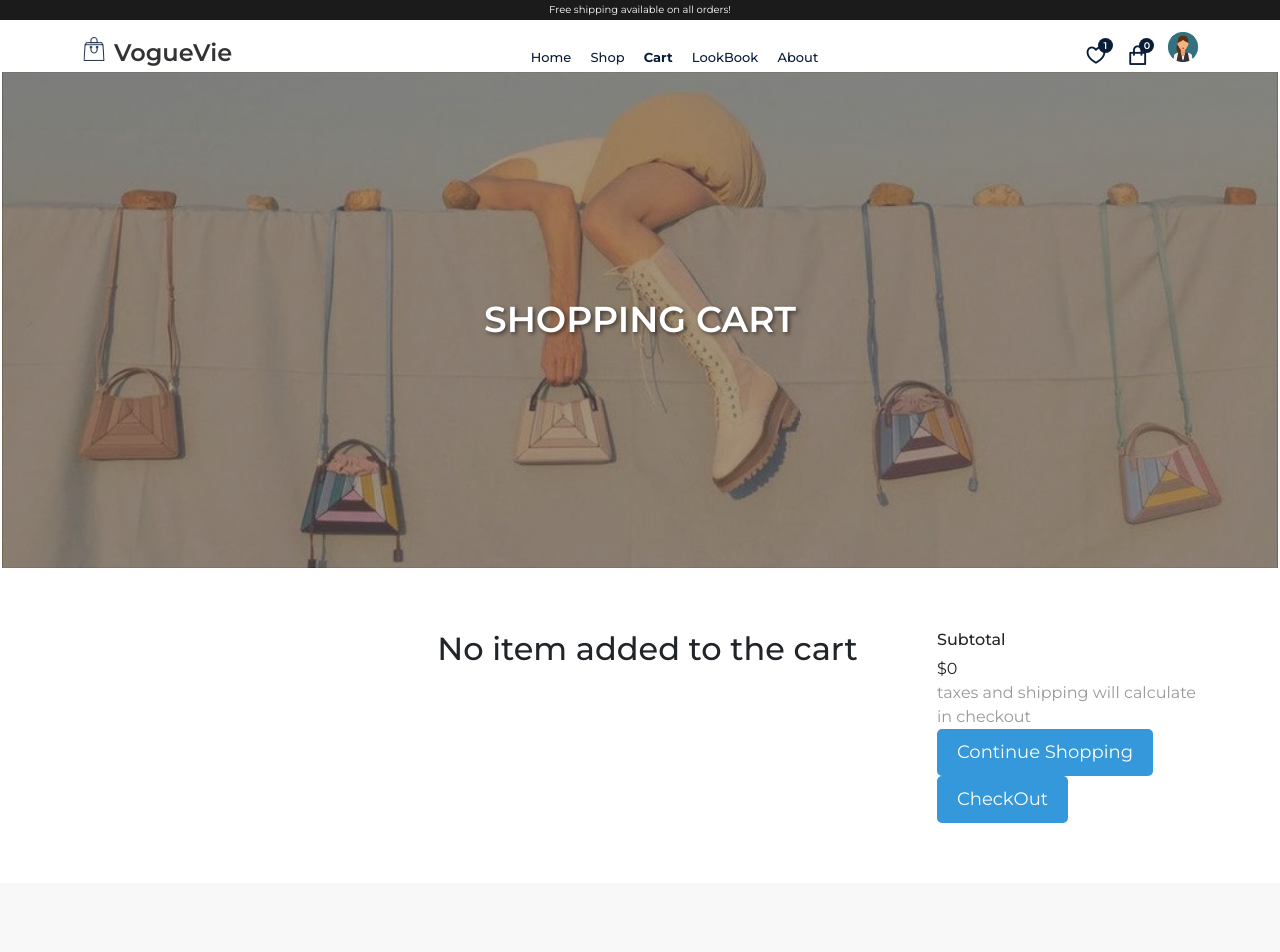
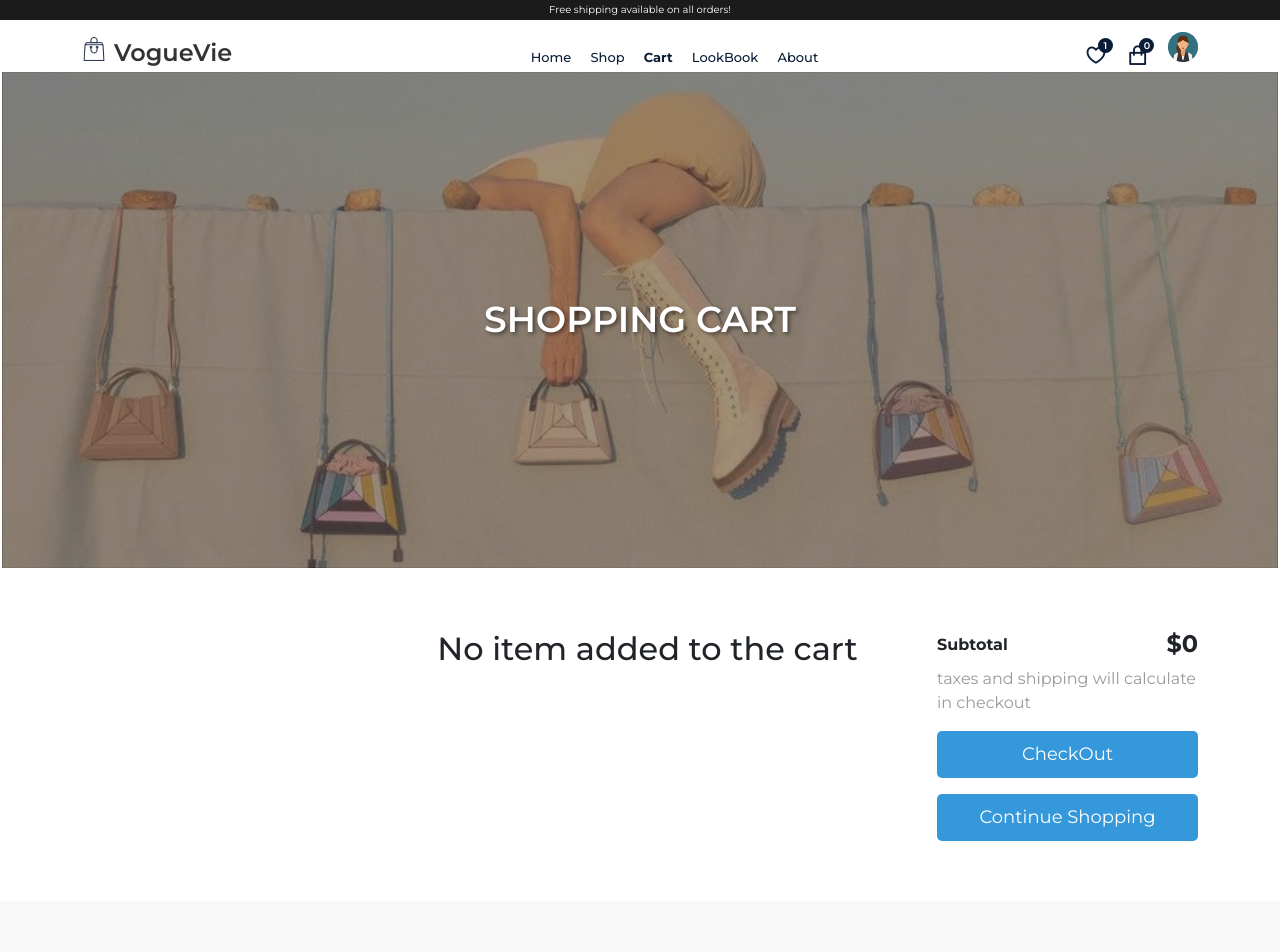
Before and after one commit to shemshajili/Ecommerce, a React (Create React App) app: page /cart in a window 1280 px wide. Shown: the top 952 px of the page. Built offline with nearby package versions, Linux system fonts and the light colour scheme.

Commit message:
Added subtotal css code

```diff
--- a/src/pages/Cart.jsx
+++ b/src/pages/Cart.jsx
@@ -56,13 +56,13 @@ const Cart = () => {
                         </Col>
                         <Col lg='3'>
                             <div>
-                                <h6>Subtotal</h6>
-                                <span>${totalAmount}</span>
+                                <h6 className='d-flex align-items-center  justify-content-between fw-bold fs-6'>Subtotal
+                                 <span className='fs-4 fw-bold'>${totalAmount}</span></h6>
                             </div>
-                            <p>taxes and shipping will calculate in checkout</p>
+                            <p className='fs-6 mt-2'>taxes and shipping will calculate in checkout</p>
                             <div>
-                            <button className="buy__btn"><Link to='/shop'>Continue Shopping</Link></button>
-                            <button className="buy__btn"><Link to='/checkout'>CheckOut</Link></button>
+                            <button className="buy__btn w-100 mt-3"><Link to='/checkout'>CheckOut</Link></button>
+                            <button className="buy__btn w-100  mt-3"><Link to='/shop'>Continue Shopping</Link></button>
                             </div>
                         </Col>
                     </Row>
```
